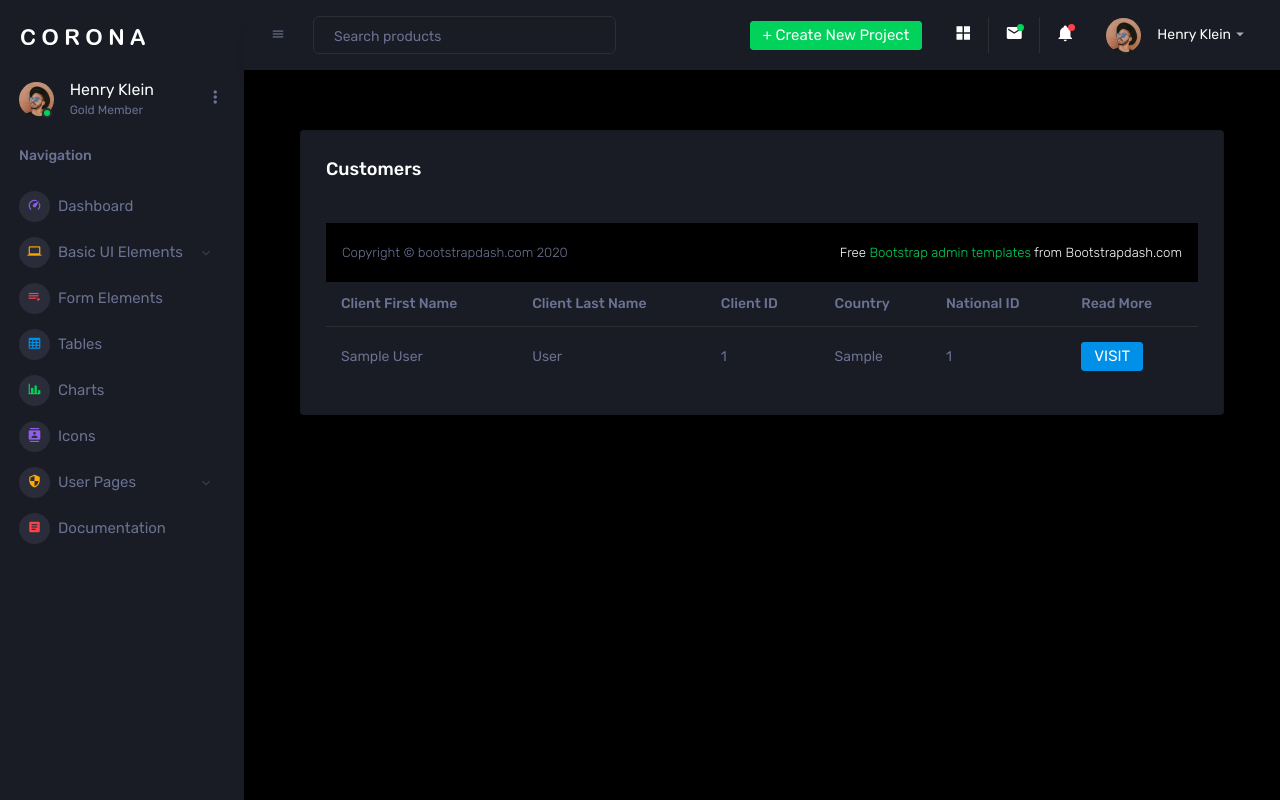
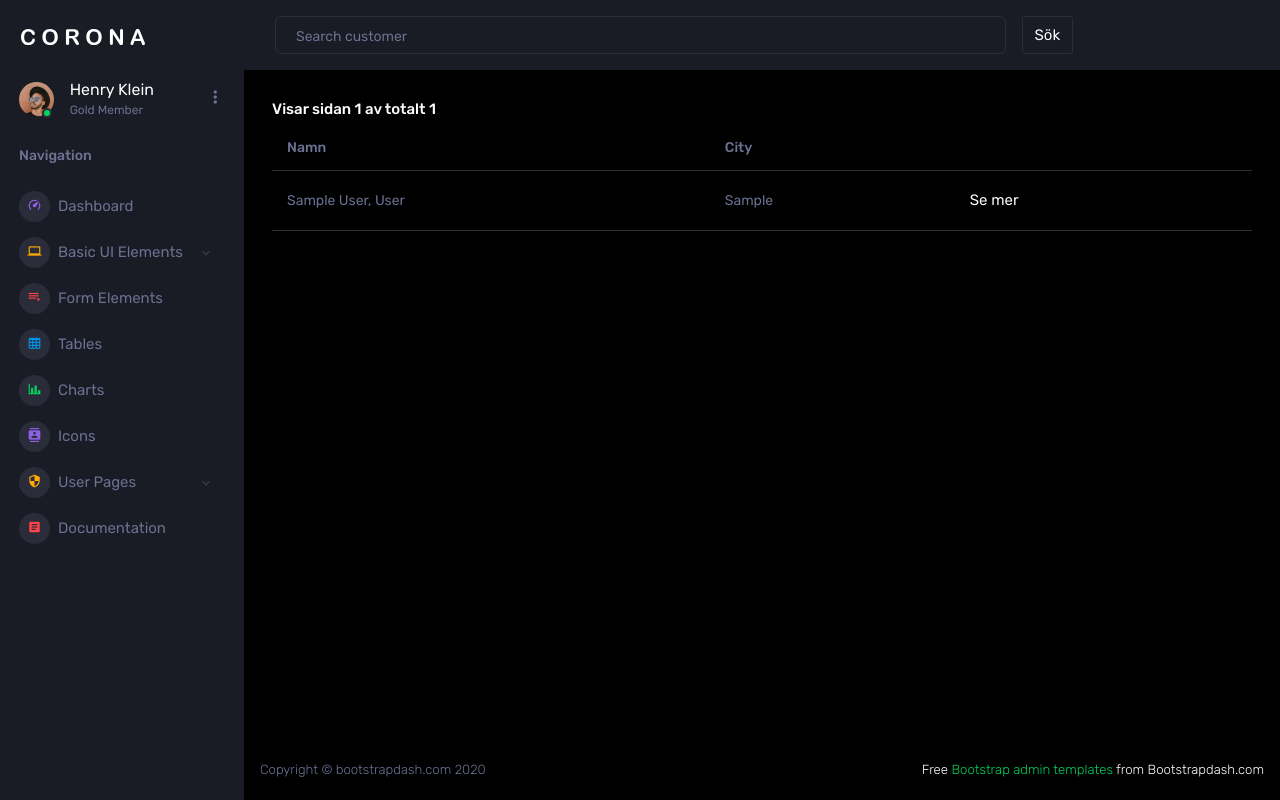
Before and after one commit to Lindb3rg/bank_system, a Flask app: page /customers in a window 1280 px wide. Run offline with Flask 3, Linux system fonts and the light colour scheme; tables that the repository leaves empty hold one stand-in row (values such as "Sample post"); parts of the project's set-up code (start-up, migrations or seed data) failed here and were passed over; some libraries are stand-ins or nearby versions.

Commit message:
kundsida_medsök

```diff
--- a/app.py
+++ b/app.py
@@ -2,6 +2,7 @@ from flask import Flask, render_template, request
 from flask_sqlalchemy import SQLAlchemy
 from flask_migrate import Migrate, upgrade
 from model import Customer,Account,Transaction
+from sqlalchemy import func
 
 from model import db, seedData
 
@@ -19,18 +20,60 @@ migrate = Migrate(app,db)
 def startpage():
     total_customers = len(Customer.query.all())
     total_accounts = len(Account.query.all())
-    total_transactions = len(Transaction.query.all())
+    total_balance = Account.query.with_entities(func.sum(Account.Balance).label('total')).first().total
+    return render_template("index.html", total_customers=total_customers,total_accounts=total_accounts,total_balance=total_balance)
+
+
+@app.route("/customers")
+def customerspage():
+    sortColumn = request.args.get('sortColumn', 'namn')
+    sortOrder = request.args.get('sortOrder', 'asc')
+    page = int(request.args.get('page', 1))
+    searchWord = request.args.get('q','')
+
+    listOfCustomers = Customer.query
+
+    #sökning i databas
+    listOfCustomers = listOfCustomers.filter(
+        Customer.GivenName.like('%' + searchWord + '%') |
+        Customer.Country.like('%' + searchWord + '%') |
+        Customer.City.like('%' + searchWord + '%' ))
+
+
+    if sortColumn == "namn":
+        if sortOrder == "asc":
+            listOfCustomers = listOfCustomers.order_by(Customer.GivenName.asc())
+        else:
+            listOfCustomers = listOfCustomers.order_by(Customer.GivenName.desc())
+    elif sortColumn == "city":
+        if sortOrder == "asc":
+            listOfCustomers = listOfCustomers.order_by(Customer.City.asc())
+        else:
+            listOfCustomers = listOfCustomers.order_by(Customer.City.desc())
+    elif sortColumn == "country":
+        if sortOrder == "asc":
+            listOfCustomers = listOfCustomers.order_by(Customer.Country.asc())
+        else:
+            listOfCustomers = listOfCustomers.order_by(Customer.Country.desc())
+
+    paginationObject = listOfCustomers.paginate(page=page,per_page=20,error_out=False )
+    return render_template("customers.html",
+                    listOfCustomers=paginationObject.items,
+                    activePage="customersPage",
+                    page=page,
+                    sortColumn=sortColumn,
+                    sortOrder=sortOrder,
+                    has_next = paginationObject.has_next,
+                    has_prev = paginationObject.has_prev,
+                    pages=paginationObject.pages,
+                    q = searchWord)
 
 
 
-
-    return render_template("index.html", total_customers=total_customers,total_accounts=total_accounts,total_transactions=total_transactions)
-
-
-@app.route("/customers")
-def customers():
-    customers = Customer.query.all()
-    return render_template("customers.html", customers=customers)
+# @app.route("/customers")
+# def customers():
+#     customers = Customer.query.all()
+#     return render_template("customers.html", customers=customers)
 
 
 @app.route("/customer/<id>")
@@ -43,5 +86,6 @@ if __name__  == "__main__":
     with app.app_context():
         upgrade()
 
+
         seedData(db)
         app.run()
--- a/templates/base_template_3.html
+++ b/templates/base_template_3.html
@@ -35,8 +35,8 @@
       <!-- partial:../../partials/_sidebar.html -->
       <nav class="sidebar sidebar-offcanvas" id="sidebar">
         <div class="sidebar-brand-wrapper d-none d-lg-flex align-items-center justify-content-center fixed-top">
-          <a class="sidebar-brand brand-logo" href="../../index.html"><img src="static/template/assets/images/logo.svg" alt="logo" /></a>
-          <a class="sidebar-brand brand-logo-mini" href="../../index.html"><img src="static/template/assets/images/logo-mini.svg" alt="logo" /></a>
+          <a class="sidebar-brand brand-logo" href="../templates/index.html"><img src="static/template/assets/images/logo.svg" alt="logo" /></a>
+          <a class="sidebar-brand brand-logo-mini" href="../templates/index.html"><img src="static/template/assets/images/logo-mini.svg" alt="logo" /></a>
         </div>
         <ul class="nav">
           <li class="nav-item profile">
--- a/templates/customers.html
+++ b/templates/customers.html
@@ -4,84 +4,86 @@
 
 {% endblock %}
 
+
+
 {% block content %}
 
-        <div class="content-wrapper">
+<h6>Visar sidan {{ page }} av totalt {{ pages }}</h6>
 
-            <div class="row ">
-                <div class="col-12 grid-margin">
-                  <div class="card">
-                    <div class="card-body">
-                      <h4 class="card-title">Customers</h4>
-                      <div class="table-responsive">
-                        <table class="table">
-                          <thead>
-                            <tr>
+<nav class="navbar p-0 fixed-top d-flex flex-row">
 
-                              <th> Client First Name </th>
-                              <th> Client Last Name </th>
-                              <th> Client ID </th>
-                              <th> Country </th>
-                              <th> National ID </th>
-                              <th> Read More</th>
+    <div class="navbar-menu-wrapper flex-grow d-flex align-items-stretch">
+      <ul class="navbar-nav w-100">
+        <li class="nav-item w-100">
+            <form class="nav-link mt-2 mt-md-0 d-none d-lg-flex search" method="get">
+                <input type="text" class="form-control" placeholder="Search customer" value="{{ q }}" name="q">
+                <input class="nav-link btn btn-success create-new-button" type=submit value="Sök">
+            </form>
+        </li>
+      </ul>
+
+
+    </div>
+  </nav>
 
 
 
-                            </tr>
-                          </thead>
+<table class="table">
+    <thead>
+        <th>
+            Namn
+            <a href="/customers?sortColumn=namn&sortOrder=asc&q={{ q }}">
+                <i class='bx bx-up-arrow-alt'></i>
+            </a>
+            <a href="/customers?sortColumn=namn&sortOrder=desc&q={{ q }}">
+                <i class='bx bx-down-arrow-alt'></i>
+            </a>
+        </th>
+        <th>
+                City
+                <a href="/customers?sortColumn=city&sortOrder=asc&q={{ q }}">
+                    <i class='bx bx-up-arrow-alt'></i>
+                </a>
+                <a href="/customers?sortColumn=city&sortOrder=desc&q={{ q }}">
+                    <i class='bx bx-down-arrow-alt'></i>
+                </a>
+            </th>
+        <th></th>
 
-                          <tbody>
+    </thead>
+    <tbody>
+        {%  for p in listOfCustomers  %}
+        <tr>
+            <td>{{ p.GivenName }}, {{p.Surname }}</td>
+            <td>{{ p.City }}</td>
+            <td>
+                <a href="/customer/{{ p.Id }}" class="btn">Se mer</a>
+            </td>
 
-                            <tr>
+        </tr>
+        <tr></tr>
+        {%  endfor  %}
+        </tbody>
+        <tfoot>
+            <tr>
+                  <td>
+                    {% if has_prev %}
+                    <a class="btn" href="/customers?page={{ page - 1 }}&sortColumn={{ sortColumn }}&sortOrder={{ sortOrder }}&q={{ q }}">
+                        <h4>Prev</h4>
+                    </a>
+                    {% endif %}
+                  </td>
+                  <td></td>
+                  <td>
+                    {% if has_next %}
+                    <a class="btn" href="/customers?page={{ page + 1 }}&sortColumn={{ sortColumn }}&sortOrder={{ sortOrder }}&q={{ q }}">
+                        <h4>Next</h4>
+                    </a>
+                    {% endif %}
+                  </td>
+            </tr>
+        </tfoot>
 
-                                <div class="row ">
-                                    {% for c in customers  %}
-                                    <div class="col-12 grid-margin">
-                                        <td> {{ c.GivenName }} </td>
-                                        <td> {{ c.Surname }} </td>
-                                        <td> {{ c.Id }} </td>
-                                        <td> {{ c.Country }} </td>
-                                        <td> {{ c.NationalId }} </td>
-                                        <td>
-                                            <a href="/customer/{{ c.Id }}"><button class="add btn btn-primary todo-list-add-btn">VISIT</button></a>
-                                        </td>
-
-
-                                    </div>
-                                </div>
-
-
-
-
-
-                            </tr>
-                        </tbody>
-                    </div>
-                </div>
-            </div>
-        </div>
-
-        <!-- använd {{ c.Id }} för att få åtkomst till specifik kund -->
-
-
-    {% endfor %}
+</table>
 
 {% endblock %}
-
-
-
-
-
-<!-- <td>
-<img src="assets/images/faces/face1.jpg" alt="image">
-<span class="pl-2">Henry Klein</span>
-</td> -->
-
-
-    <!-- <th>
-<div class="form-check form-check-muted m-0">
-    <label class="form-check-label">
-    <input type="checkbox" class="form-check-input">
-    <i class="input-helper"></i></label>
-</div>
-</th> -->
```
Also changed, not shown: templates/index.html (+4 -4 lines).
